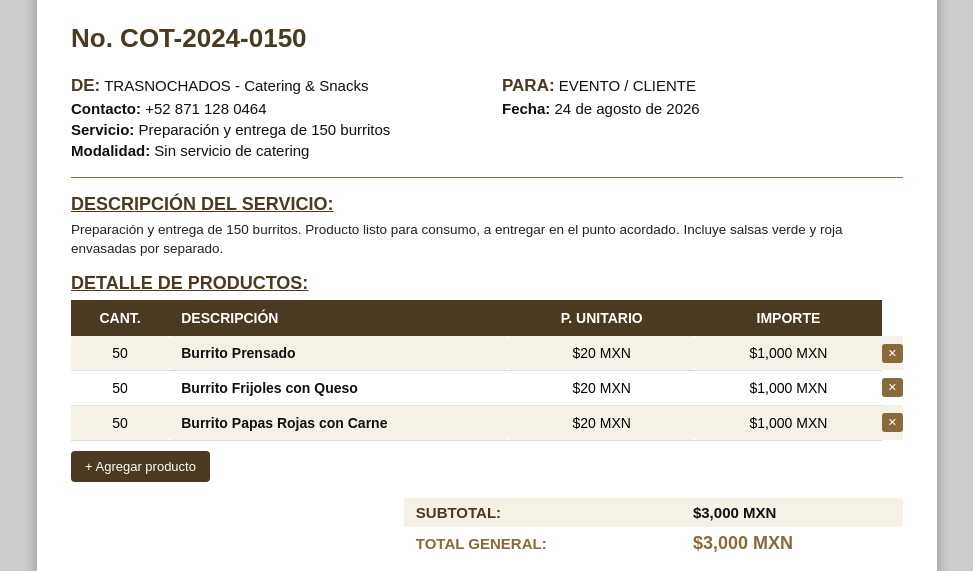
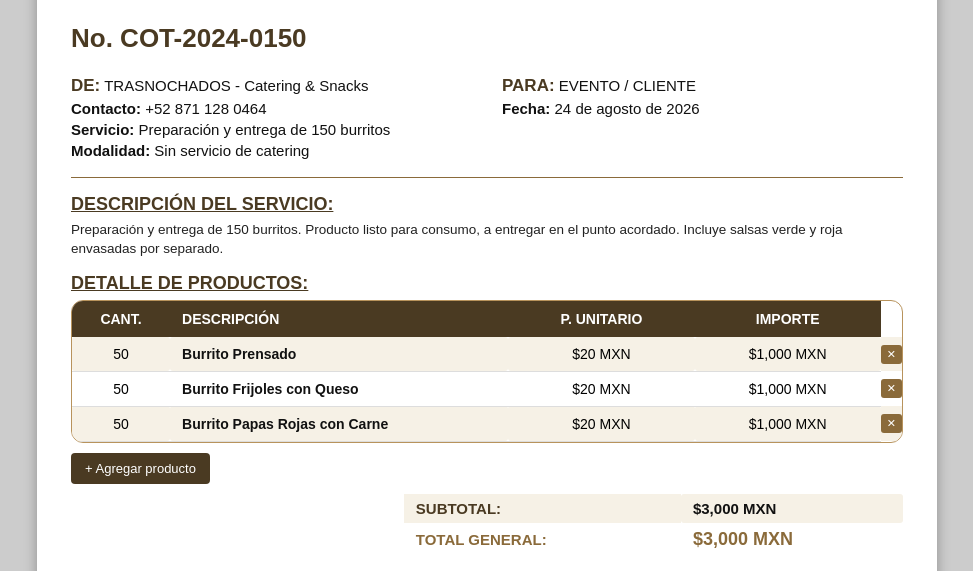
Before and after one commit to Alexis0444/COTIZADOR, a plain HTML site: page index.html in a window 1280 px wide. Shown: the part 222-793 px from the top of the page, without its empty margins (153-1126 px from the left). Drawn offline with nearby package versions, Linux system fonts and the light colour scheme.

Commit message:
Add table wrapper and modify table margins
Added a wrapper for the products table and adjusted margins.

```diff
--- a/index.html
+++ b/index.html
@@ -125,10 +125,16 @@
     line-height:1.4;
   }
   /* TABLE */
+  .table-wrap{
+    border-radius:12px;
+    overflow:hidden;
+    border:1px solid var(--gold);
+    margin-top:6px;
+  }
   table{
     width:100%;
     border-collapse:collapse;
-    margin-top:6px;
+    margin-top:0;
   }
   thead td, thead th{
     background:var(--navy);
@@ -325,6 +331,7 @@
 
       <div class="section-title">DETALLE DE PRODUCTOS:</div>
 
+      <div class="table-wrap">
       <table id="productsTable">
         <thead>
           <tr>
@@ -358,6 +365,7 @@
           </tr>
         </tbody>
       </table>
+      </div>
 
       <button class="add-row-btn" onclick="addRow()">+ Agregar producto</button>
 
```
